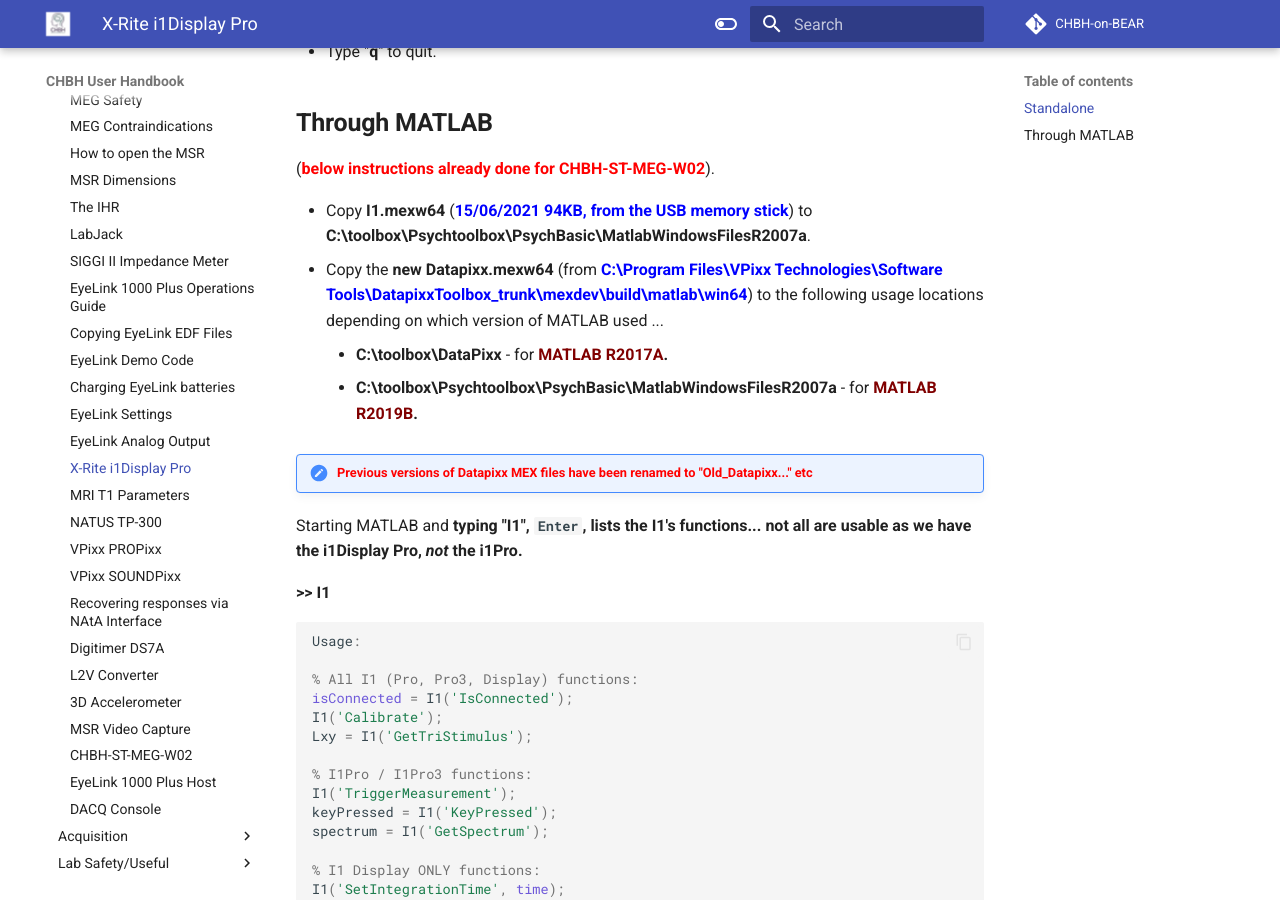
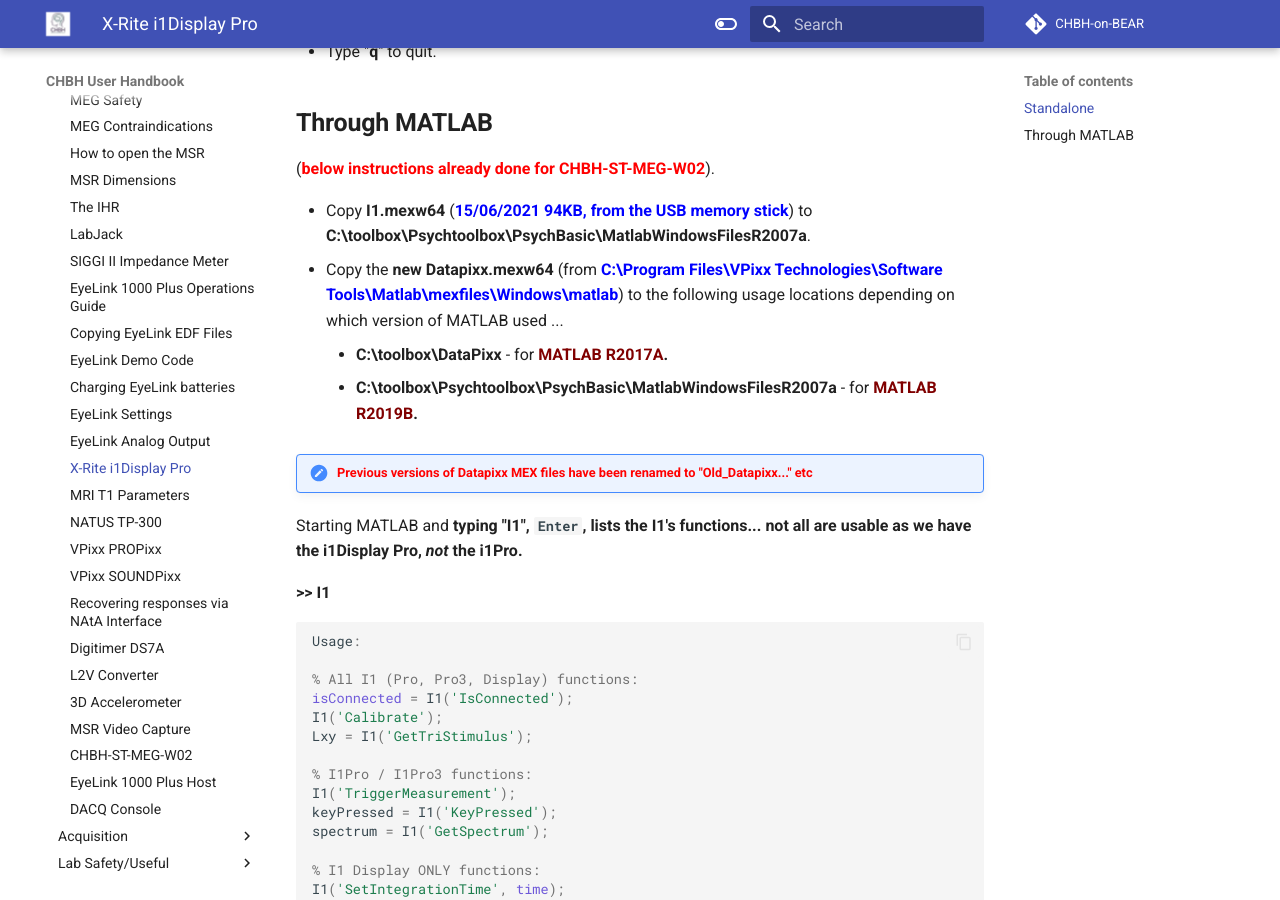
Before and after one commit to chbh-opensource/chbh-on-bear, an MkDocs documentation site: the page built from docs/meg/hardware/x_rite_i1_display_pro.md, in a window 1280 px wide and 900 px high, scrolled down 965 px. Built offline with MkDocs 1.6.1 and Material for MkDocs 9.7.7, drawn with Linux system fonts in a browser that asks for light colours; comment, search, counter and statistics services are not loaded.

Commit message:
Modified 'X-Rite Pro Colorimeter' repo

```diff
--- a/docs/meg/hardware/x_rite_i1_display_pro.md
+++ b/docs/meg/hardware/x_rite_i1_display_pro.md
@@ -30,7 +30,7 @@ The Colorimeter can be used as a **Standalone** device or **through MATLAB**.
 (**<span style="color:red">below instructions already done for CHBH-ST-MEG-W02</span>**).
 
 - Copy **I1.mexw64** (**<span style="color:blue">15/06/2021 94KB, from the USB memory stick</span>**) to **C:\toolbox\Psychtoolbox\PsychBasic\MatlabWindowsFilesR2007a**.
-- Copy the **new Datapixx.mexw64** (from **<span style="color:blue">C:\Program Files\VPixx Technologies\Software Tools\DatapixxToolbox_trunk\mexdev\build\matlab\win64</span>**) to the following usage locations depending on which version of MATLAB used ...
+- Copy the **new Datapixx.mexw64** (from **<span style="color:blue">C:\Program Files\VPixx Technologies\Software Tools\Matlab\mexfiles\Windows\matlab</span>**) to the following usage locations depending on which version of MATLAB used ...
 	- **C:\toolbox\DataPixx** - for **<span style="color:maroon">MATLAB R2017A</span>.**
 	- **C:\toolbox\Psychtoolbox\PsychBasic\MatlabWindowsFilesR2007a** - for **<span style="color:maroon">MATLAB R2019B</span>.**
 
```
